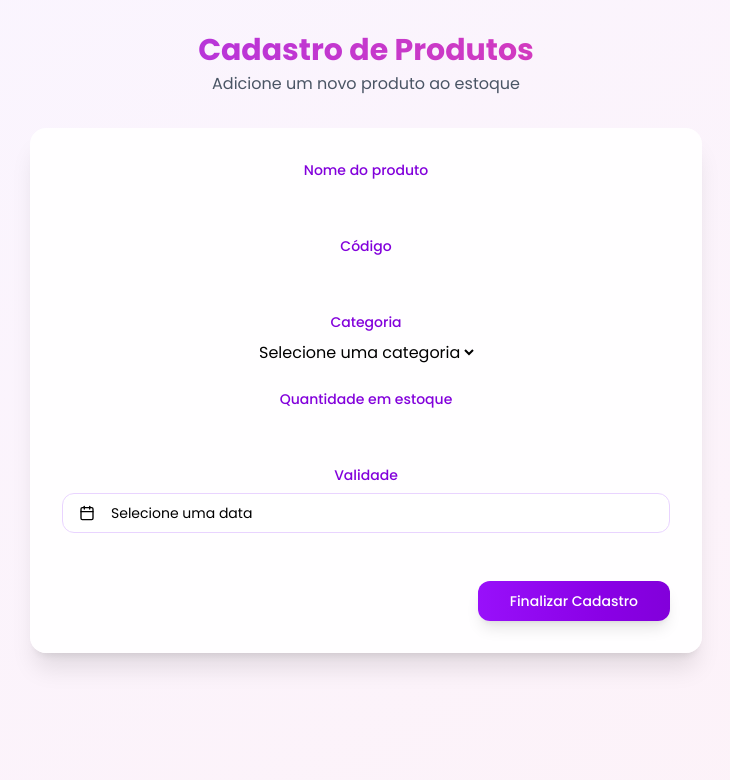
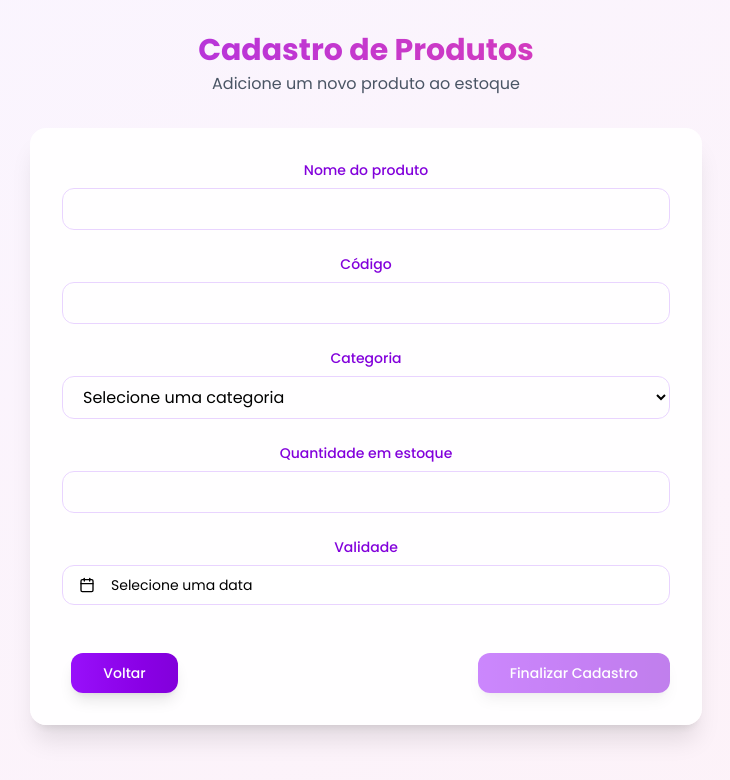
Before and after one commit to LucasMGcode/Omini, a React (Vite) app in the folder front/: page /product-registration in a window 1280 px wide. Shown: the top 780 px of the page, without its empty margins (274-1004 px from the left). Built offline with nearby package versions, Linux system fonts and the light colour scheme.

Commit message:
Implementação e do botão de voltar nas telas de cadastro de produto e usuários

```diff
--- a/front/src/pages/ProductRegistration.tsx
+++ b/front/src/pages/ProductRegistration.tsx
@@ -52,7 +52,7 @@ const ProductRegistration = () => {
                 <input
                   id="productName"
                   type="text"
-                  className="form-input"
+                  className="form-input border border-purple-200 rounded-xl w-full px-4 py-2 focus:outline-none focus:ring-2 focus:ring-purple-500"
                   value={productName}
                   onChange={(e) => setProductName(e.target.value)}
                   required
@@ -66,7 +66,7 @@ const ProductRegistration = () => {
                 <input
                   id="productCode"
                   type="text"
-                  className="form-input"
+                  className="form-input border border-purple-200 rounded-xl w-full px-4 py-2 focus:outline-none focus:ring-2 focus:ring-purple-500"
                   value={productCode}
                   onChange={(e) => setProductCode(e.target.value)}
                   required
@@ -79,7 +79,7 @@ const ProductRegistration = () => {
                 </label>
                 <select
                   id="category"
-                  className="form-input"
+                  className="form-input border border-purple-200 rounded-xl w-full px-4 py-2 focus:outline-none focus:ring-2 focus:ring-purple-500"
                   value={category}
                   onChange={(e) => setCategory(e.target.value)}
                   required
@@ -101,7 +101,7 @@ const ProductRegistration = () => {
                   id="quantity"
                   type="number"
                   min="0"
-                  className="form-input"
+                  className="form-input border border-purple-200 rounded-xl w-full px-4 py-2 focus:outline-none focus:ring-2 focus:ring-purple-500"
                   value={quantity}
                   onChange={(e) => setQuantity(e.target.value)}
                   required
@@ -139,8 +139,16 @@ const ProductRegistration = () => {
 
               <div className="flex justify-end pt-6">
                 <Button
+                  type="button"
+                  onClick={() => navigate('/Dashboard')}
+                  className="bg-gradient-to-r from-purple-600 to-purple-700 text-white hover:from-purple-700 hover:to-purple-800 px-8 py-3 rounded-xl font-montserrat shadow-lg hover:shadow-xl transition-all duration-300 mr-75 "
+                >
+                  Voltar
+                </Button>
+                <Button
                   type="submit"
-                  className="bg-gradient-to-r from-purple-600 to-purple-700 text-white hover:from-purple-700 hover:to-purple-800 px-8 py-3 rounded-xl font-montserrat shadow-lg hover:shadow-xl transition-all duration-300"
+                  disabled={!productName || !productCode || !category || !quantity || !expiryDate}
+                  className="bg-gradient-to-r from-purple-600 to-purple-700 text-white hover:from-purple-700 hover:to-purple-800 px-8 py-3 rounded-xl font-montserrat shadow-lg hover:shadow-xl transition-all duration-300 "
                 >
                   Finalizar Cadastro
                 </Button>
--- a/front/src/pages/Users.tsx
+++ b/front/src/pages/Users.tsx
@@ -50,7 +50,7 @@ const UserRegistration = () => {
                 <input
                   id="fullName"
                   type="text"
-                  className="form-input"
+                  className="form-input border border-purple-200 rounded-xl w-full px-4 py-2 focus:outline-none focus:ring-2 focus:ring-purple-500"
                   value={fullName}
                   onChange={(e) => setFullName(e.target.value)}
                   required
@@ -87,12 +87,12 @@ const UserRegistration = () => {
               </div>
 
               <div>
-                <label htmlFor="role" className="block text-sm font-medium text-purple-700 mb-2 font-poppins">
+                <label htmlFor="role" className="block text-sm font-medium text-purple-700 mb-2 font-poppins margin-top-4">
                   Função
                 </label>
                 <select
                   id="role"
-                  className="form-input"
+                  className="form-input border border-purple-200 rounded-xl w-full px-4 py-2 focus:outline-none focus:ring-2 focus:ring-purple-500"
                   value={selectedRole}
                   onChange={(e) => setSelectedRole(e.target.value)}
                   required
@@ -108,7 +108,15 @@ const UserRegistration = () => {
 
               <div className="flex justify-end pt-6">
                 <Button
+                    type="button"
+                    onClick={() => navigate('/Dashboard')}
+                    className="bg-gradient-to-r from-purple-600 to-purple-700 text-white hover:from-purple-700 hover:to-purple-800 px-8 py-3 rounded-xl font-montserrat shadow-lg hover:shadow-xl transition-all duration-300 mr-75 "
+                    >
+                    Voltar
+                </Button>
+                <Button
                   type="submit"
+                  disabled={!fullName || !date || !selectedRole}
                   className="bg-gradient-to-r from-purple-600 to-purple-700 text-white hover:from-purple-700 hover:to-purple-800 px-8 py-3 rounded-xl font-montserrat shadow-lg hover:shadow-xl transition-all duration-300"
                 >
                   Finalizar Cadastro
```
